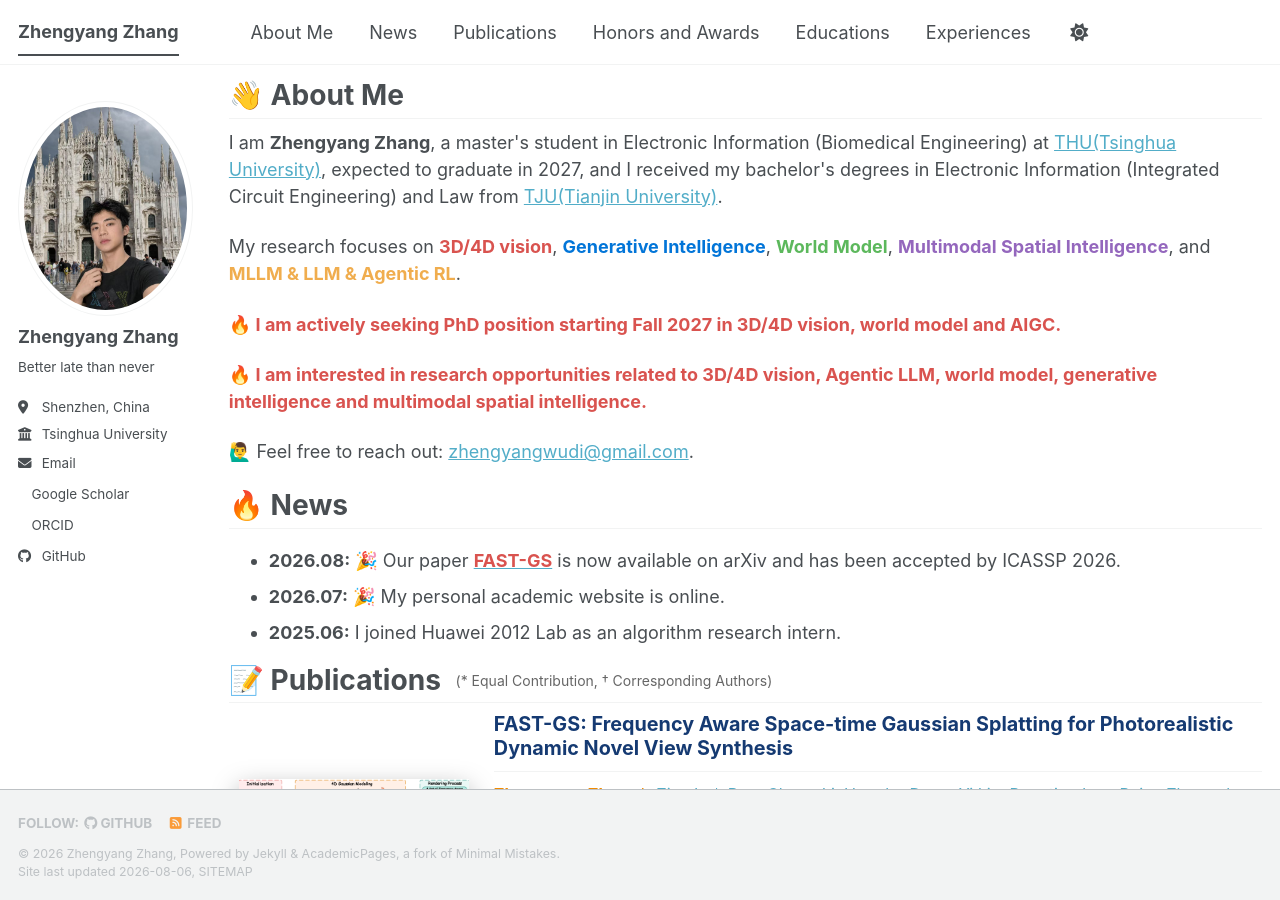
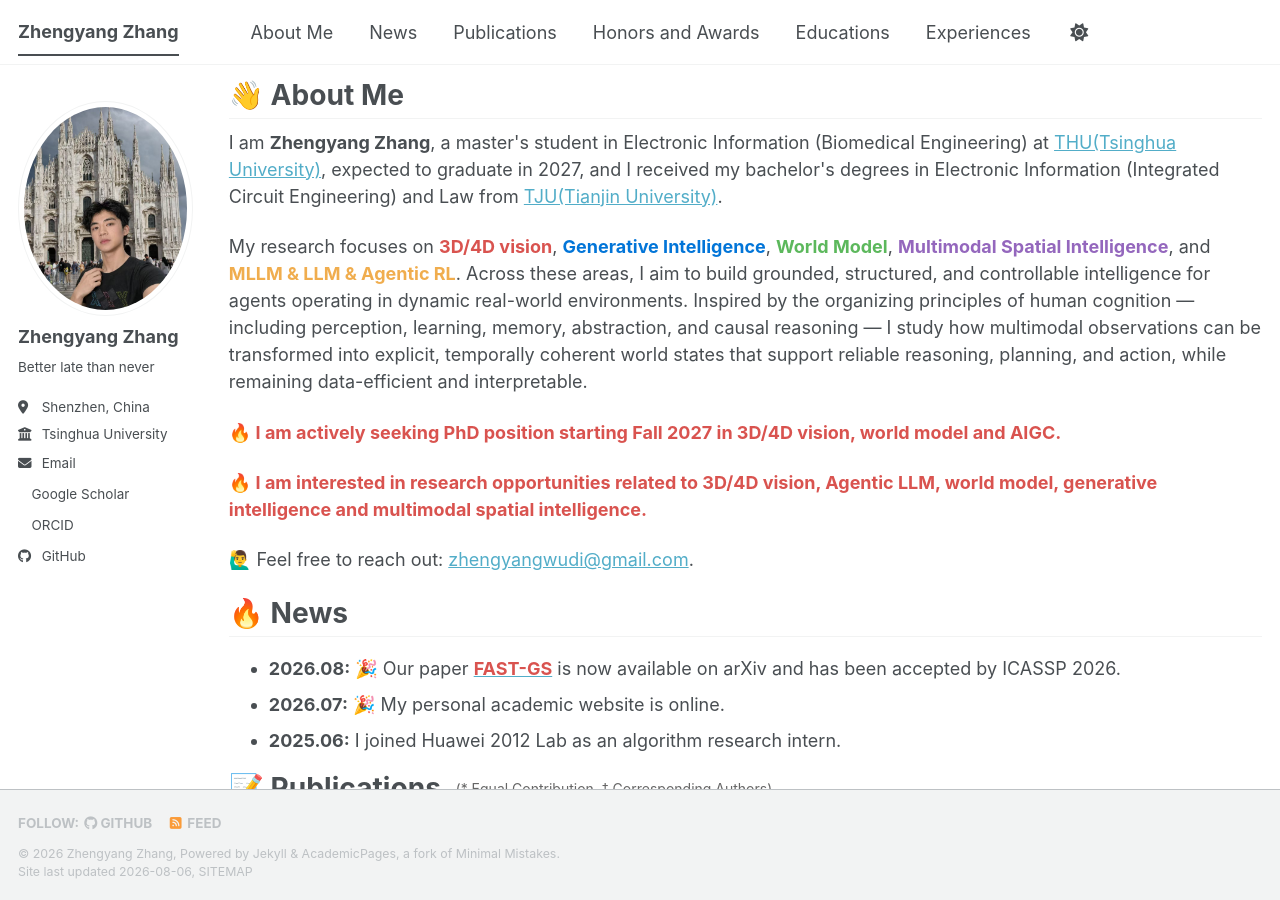
Before and after one commit to ZhengyangZhang1107/zhengyangzhang1107.github.io, a Jekyll site: the page built from _pages/about.md, in a window 1280 px wide and 900 px high. Built offline with Jekyll 4.4.1, drawn with Linux system fonts in a browser that asks for light colours; a style sheet for code colours, icons or effects is not loaded.

Commit message:
Revise research interests and PhD position details
Updated research focus and PhD position information.

```diff
--- a/_pages/about.md
+++ b/_pages/about.md
@@ -20,7 +20,7 @@ My research focuses on <span style="color: #d9534f; font-weight: bold;">3D/4D vi
 <span style="color: #0275d8; font-weight: bold;">Generative Intelligence</span>,
 <span style="color: #5cb85c; font-weight: bold;">World Model</span>,
 <span style="color: #9467bd; font-weight: bold;">Multimodal Spatial Intelligence</span>, and
-<span style="color: #f0ad4e; font-weight: bold;">MLLM & LLM & Agentic RL</span>.
+<span style="color: #f0ad4e; font-weight: bold;">MLLM & LLM & Agentic RL</span>. Across these areas, I aim to build grounded, structured, and controllable intelligence for agents operating in dynamic real-world environments. Inspired by the organizing principles of human cognition — including perception, learning, memory, abstraction, and causal reasoning — I study how multimodal observations can be transformed into explicit, temporally coherent world states that support reliable reasoning, planning, and action, while remaining data-efficient and interpretable.
 </p>
 
 <div style="color: #d9534f; font-weight: bold; margin: 20px 0;">
```
